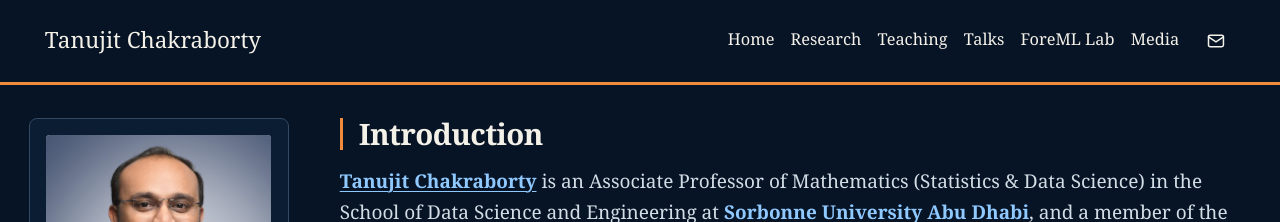
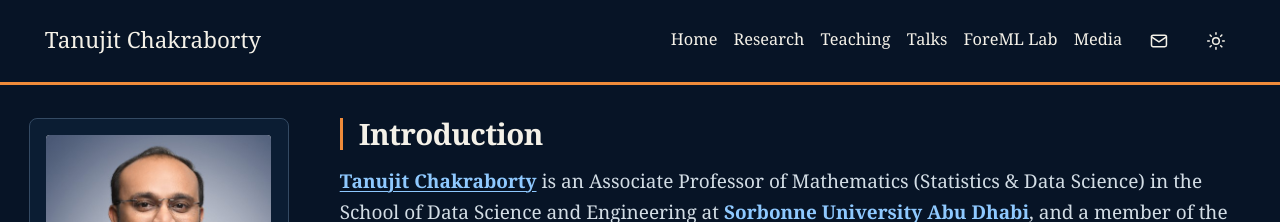
Before and after one commit to ctanujit/ctanujit.github.io, a Jekyll site: the page built from index.md, in a window 1280 px wide. Shown: the top 222 px of the page. Built offline with Jekyll 4.4.1, drawn with Linux system fonts in a browser that asks for light colours; some web fonts are replaced.

Commit message:
Refactor header HTML structure and add theme toggle

```diff
--- a/_includes/header.html
+++ b/_includes/header.html
@@ -53,7 +53,6 @@
 
         {% if site.data.contact and site.data.contact.enabled != false %}
         <li class="contact-nav-item">
-
           <button
             type="button"
             class="contact-trigger"
@@ -72,7 +71,32 @@
 
         </li>
         {% endif %}
-
+        <!-- Theme toggle -->
+        <li class="theme-nav-item">
+          <button
+            type="button"
+            class="theme-toggle"
+            id="theme-toggle"
+            aria-label="Switch theme"
+            title="Switch theme"
+          >
+            <svg
+              class="theme-icon"
+              viewBox="0 0 24 24"
+              aria-hidden="true"
+            >
+              <circle cx="12" cy="12" r="4"></circle>
+              <path d="M12 2v2"></path>
+              <path d="M12 20v2"></path>
+              <path d="M4.93 4.93l1.41 1.41"></path>
+              <path d="M17.66 17.66l1.41 1.41"></path>
+              <path d="M2 12h2"></path>
+              <path d="M20 12h2"></path>
+              <path d="M4.93 19.07l1.41-1.41"></path>
+              <path d="M17.66 6.34l1.41-1.41"></path>
+            </svg>
+          </button>
+        </li>
       </ul>
     </nav>
 
```
